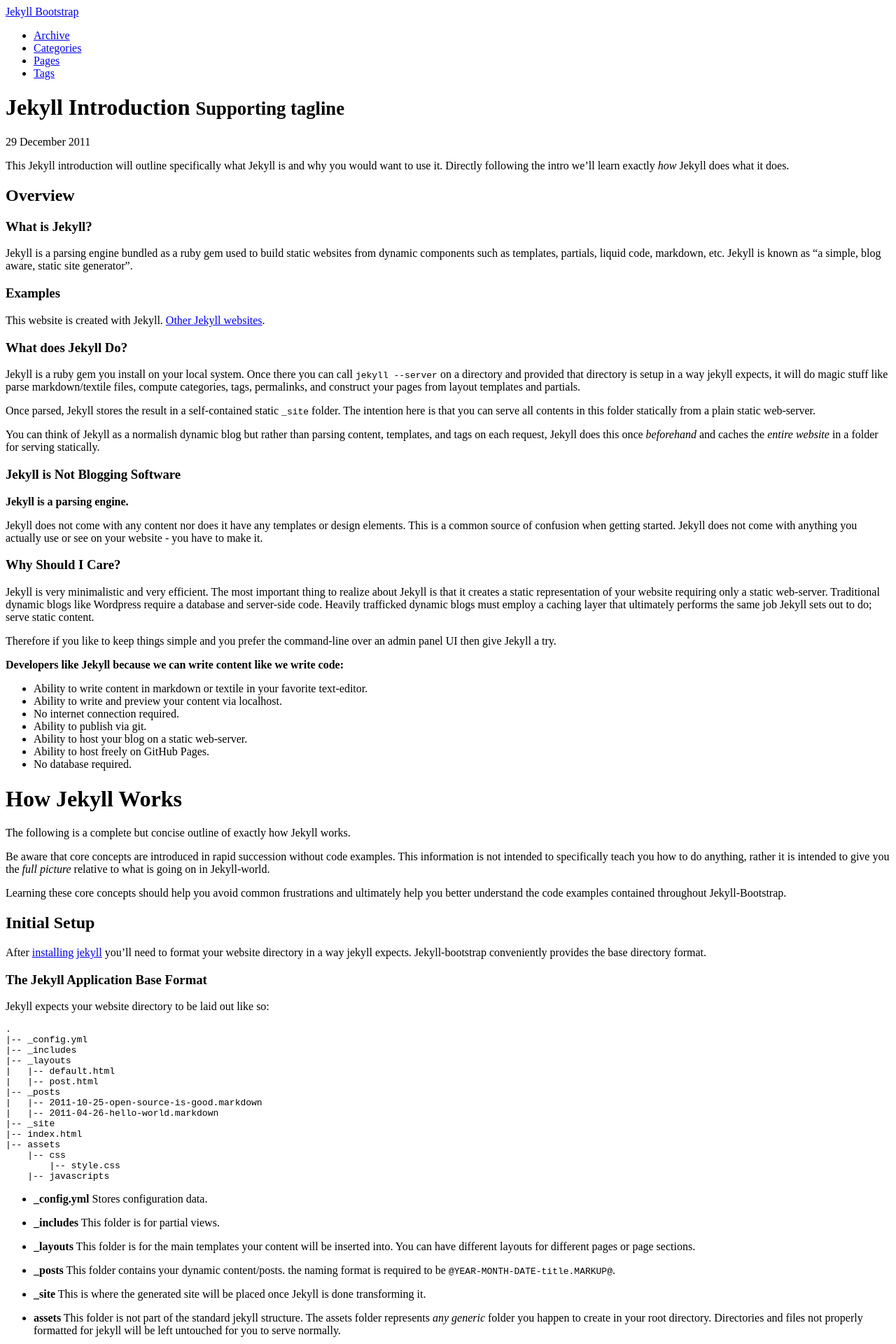
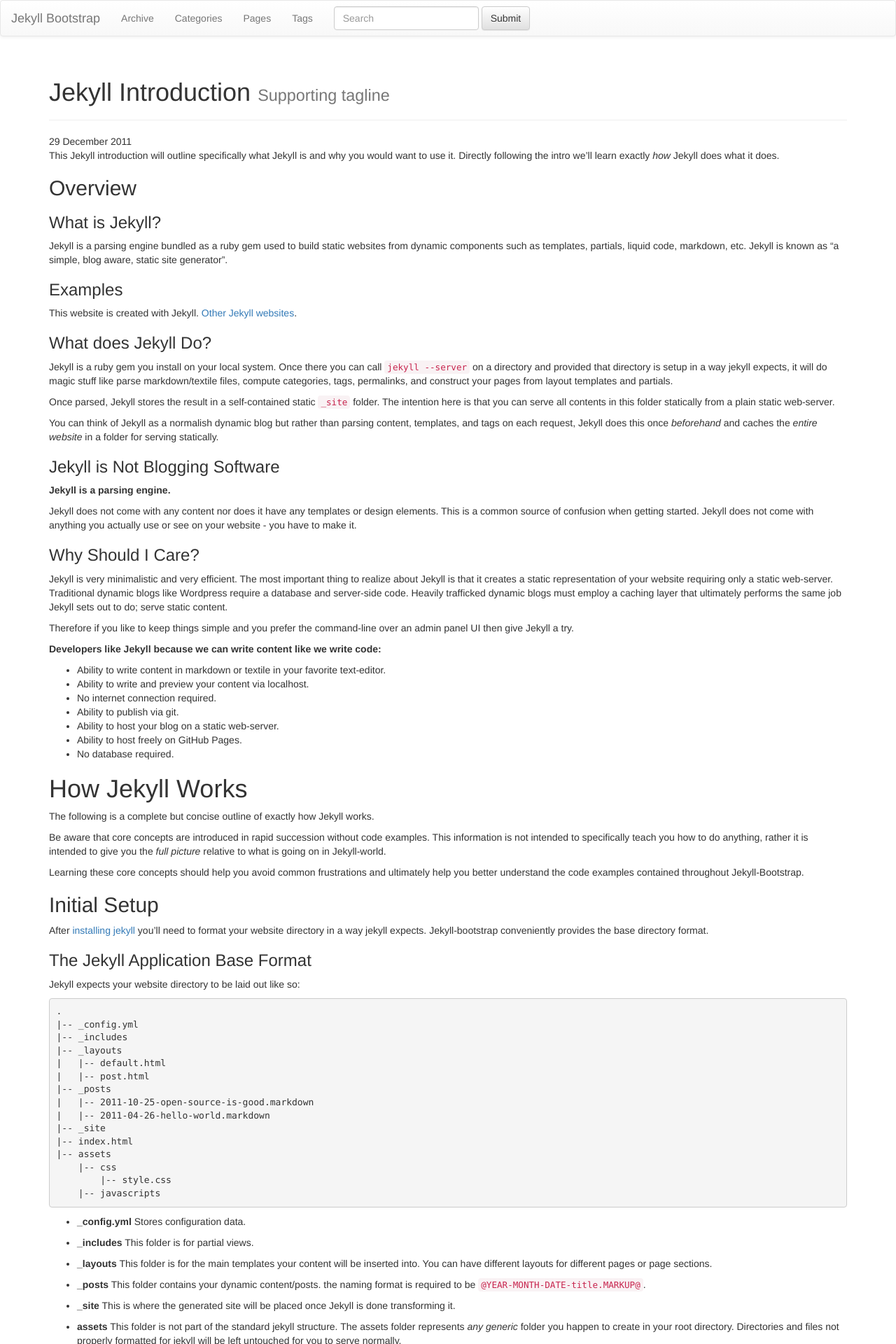
Before and after one commit to tosh1ki/tosh1ki.github.com, a Jekyll site: the page built from _posts/core-samples/2011-12-29-jekyll-introduction.md, in a window 1280 px wide. Shown: the top 1920 px of the page at 70% size. Built offline with Jekyll 4.4.1, drawn with Linux system fonts in a browser that asks for light colours; nearby versions of some CDN libraries; library files that are not in the unit come from our copies; comment, search, counter and statistics services are not loaded.

Commit message:
Possibly completed everything, actually.

```diff
--- a/_includes/themes/twitter/default.html
+++ b/_includes/themes/twitter/default.html
@@ -11,18 +11,24 @@
     <!-- Enable responsive viewport -->
     <meta name="viewport" content="width=device-width, initial-scale=1.0">
 
-    <!-- Le styles -->
+    <!-- Bootstrap styles -->
     <link href="{{ ASSET_PATH }}/bootstrap/css/bootstrap.min.css" rel="stylesheet">
-    <!-- Richard: Currently commented out until the site can be tested as is -->
-    <!-- <link href="{{ ASSET_PATH }}/css/style.css?body=1" rel="stylesheet" type="text/css" media="all"> -->
+    <!-- Optional theme -->
+    <link href="{{ ASSET_PATH }}/bootstrap/css/bootstrap-theme.min.css" rel="stylesheet">
+    <!-- Sticky Footer -->
+    <link href="{{ ASSET_PATH }}/bootstrap/css/bs-sticky-footer.css" rel="stylesheet">
 
-    <!-- Le HTML5 shim and Respond.js IE8 support of HTML5 elements and media queries -->
+    <!-- Custom styles -->
+    <link href="{{ ASSET_PATH }}/css/style.css?body=1" rel="stylesheet" type="text/css" media="all">
+
+    <!-- HTML5 Shim and Respond.js IE8 support of HTML5 elements and media queries -->
+    <!-- WARNING: Respond.js doesn't work if you view the page via file:// -->
     <!--[if lt IE 9]>
       <script src="https://oss.maxcdn.com/libs/html5shiv/3.7.0/html5shiv.js"></script>
-      <script src="{{ ASSET_PATH }}/bootstrap/js/response.min.js"></script>
+      <script src="https://oss.maxcdn.com/libs/respond.js/1.3.0/respond.min.js"></script>
     <![endif]-->
 
-    <!-- Le fav and touch icons -->
+    <!-- Fav and touch icons -->
     <!-- Update these with your own images
       <link rel="shortcut icon" href="images/favicon.ico">
       <link rel="apple-touch-icon" href="images/apple-touch-icon.png">
@@ -37,34 +43,55 @@
   </head>
 
   <body>
-    <div class="navbar">
-      <div class="navbar-inner">
-        <div class="container-narrow">
-          <a class="brand" href="{{ HOME_PATH }}">{{ site.title }}</a>
-          <ul class="nav">
+    <nav class="navbar navbar-default" role="navigation">
+      <!-- Brand and toggle get grouped for better mobile display -->
+      <div class="navbar-header">
+        <button type="button" class="navbar-toggle" data-toggle="collapse" data-target="#jb-navbar-collapse">
+          <span class="sr-only">Toggle navigation</span>
+          <span class="icon-bar"></span>
+          <span class="icon-bar"></span>
+          <span class="icon-bar"></span>
+        </button>
+        <a class="navbar-brand" href="{{ HOME_PATH }}">{{ site.title }}</a>
+      </div>
+
+      <!-- Collect the nav links, forms, and other content for toggling -->
+      <div class="collapse navbar-collapse" id="jb-navbar-collapse">
+        <ul class="nav navbar-nav">
           {% assign pages_list = site.pages %}
           {% assign group = 'navigation' %}
           {% include JB/pages_list %}
         </ul>
+        <form class="navbar-form navbar-left" role="search">
+          <div class="form-group">
+            <input type="text" class="form-control" placeholder="Search">
           </div>
+          <button type="submit" class="btn btn-default">Submit</button>
+        </form>
+      </div><!-- /.navbar-collapse -->
+    </nav>
+
+    <div class="wrap">
+      <div class="container">
+        {{ content }}
       </div>
     </div>
 
-    <div class="container-narrow">
-
-      <div class="content">
-        {{ content }}
-      </div>
-      <hr>
     <footer>
+      <div class="container">
         <p>&copy; {{ site.time | date: '%Y' }} {{ site.author.name }}
           with help from <a href="http://jekyllbootstrap.com" target="_blank" title="The Definitive Jekyll Blogging Framework">Jekyll Bootstrap</a>
           and <a href="http://twitter.github.com/bootstrap/" target="_blank">Twitter Bootstrap</a>
         </p>
+      </div>
     </footer>
 
-    </div>
+    {% include JB/analytics %}
 
-    {% include JB/analytics %}
+
+    <!-- Latest compiled and minified JavaScript, requires jQuery 1.x (2.x not supported in IE8) -->
+    <!-- Placed at the end of the document so the pages load faster -->
+    <script src="https://ajax.googleapis.com/ajax/libs/jquery/1.10.2/jquery.min.js"></script>
+    <script src="{{ ASSET_PATH }}/bootstrap/js/bootstrap.min.js"></script>
   </body>
 </html>
--- a/_includes/themes/twitter/page.html
+++ b/_includes/themes/twitter/page.html
@@ -2,8 +2,8 @@
   <h1>{{ page.title }} {% if page.tagline %} <small>{{ page.tagline }}</small>{% endif %}</h1>
 </div>
 
-<div class="row-fluid">
-  <div class="span12">
+<div class="row">
+  <div class="col-xs-12">
     {{ content }}
   </div>
 </div>
--- a/_includes/themes/twitter/post.html
+++ b/_includes/themes/twitter/post.html
@@ -2,8 +2,8 @@
   <h1>{{ page.title }} {% if page.tagline %}<small>{{page.tagline}}</small>{% endif %}</h1>
 </div>
 
-<div class="row-fluid post-full">
-  <div class="span12">
+<div class="row post-full">
+  <div class="col-xs-12">
     <div class="date">
       <span>{{ page.date | date_to_long_string }}</span>
     </div>
@@ -13,7 +13,7 @@
 
   {% unless page.categories == empty %}
     <ul class="tag_box inline">
-      <li><i class="icon-folder-open"></i></li>
+      <li><i class="glyphicon-open"></i></li>
       {% assign categories_list = page.categories %}
       {% include JB/categories_list %}
     </ul>
@@ -21,28 +21,26 @@
 
   {% unless page.tags == empty %}
     <ul class="tag_box inline">
-      <li><i class="icon-tags"></i></li>
+      <li><i class="glyphicon-tags"></i></li>
       {% assign tags_list = page.tags %}
       {% include JB/tags_list %}
     </ul>
   {% endunless %}
 
     <hr>
-    <div class="pagination">
-      <ul>
+    <ul class="pagination">
     {% if page.previous %}
-        <li class="prev"><a href="{{ BASE_PATH }}{{ page.previous.url }}" title="{{ page.previous.title }}">&larr; Previous</a></li>
+      <li class="prev"><a href="{{ BASE_PATH }}{{ page.previous.url }}" title="{{ page.previous.title }}">&laquo; Previous</a></li>
     {% else %}
       <li class="prev disabled"><a>&larr; Previous</a></li>
     {% endif %}
       <li><a href="{{ BASE_PATH }}{{ site.JB.archive_path }}">Archive</a></li>
     {% if page.next %}
-        <li class="next"><a href="{{ BASE_PATH }}{{ page.next.url }}" title="{{ page.next.title }}">Next &rarr;</a></li>
+      <li class="next"><a href="{{ BASE_PATH }}{{ page.next.url }}" title="{{ page.next.title }}">Next &raquo;</a></li>
     {% else %}
       <li class="next disabled"><a>Next &rarr;</a>
     {% endif %}
     </ul>
-    </div>
     <hr>
     {% include JB/comments %}
   </div>
```
Also changed, not shown: assets/themes/twitter/bootstrap/css/bs-sticky-footer.css (added, +45 -0 lines), assets/themes/twitter/css/style.css (+7 -3 lines). Lines whose indentation alone changed are shown as unchanged.
